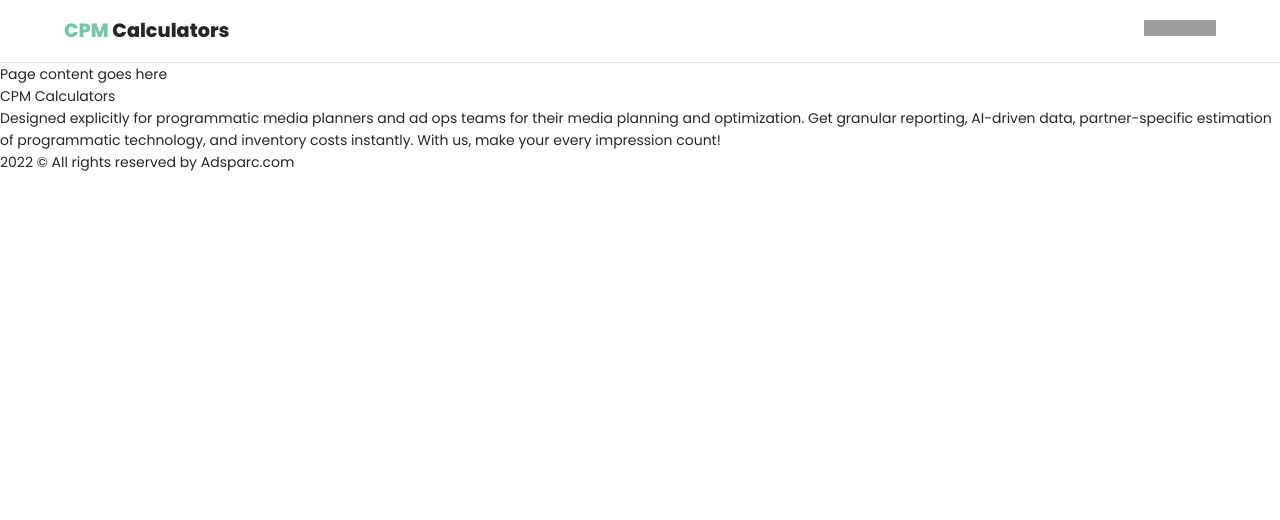
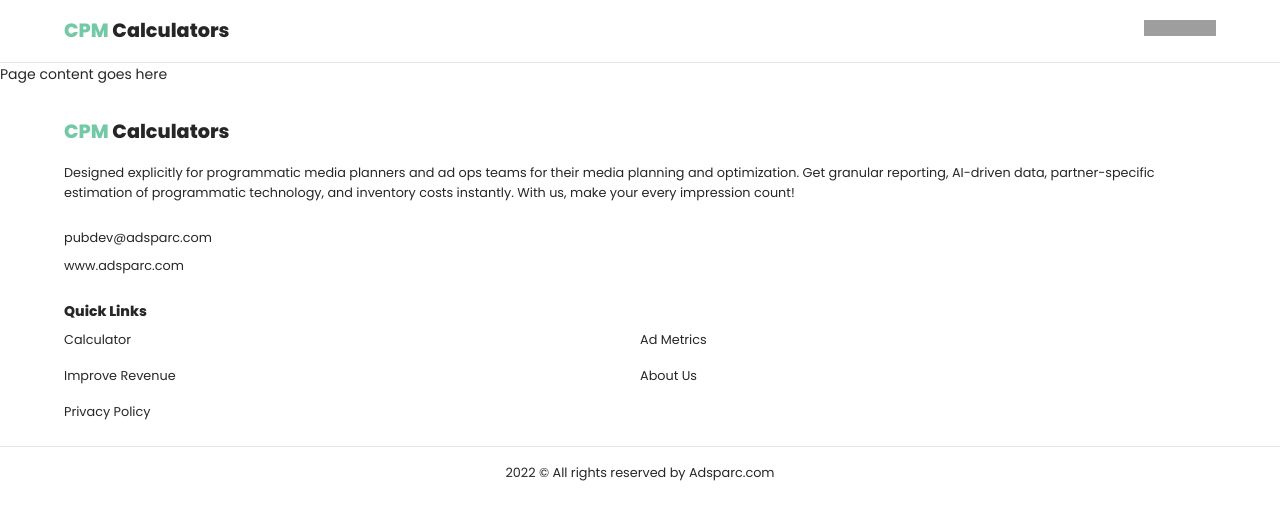
Before and after one commit to arvind-adsparc/cpmcalculators, a Next.js app: page / in a window 1280 px wide. Shown: the top 520 px of the page. Built offline with nearby package versions, Linux system fonts and the light colour scheme; grey boxes are pictures that could not be loaded.

Commit message:
addition of footer component

```diff
--- a/components/Footer/footer.jsx
+++ b/components/Footer/footer.jsx
@@ -1,12 +1,15 @@
+import styles from "../../styles/Footer.module.scss";
+
 const Footer = () => {
   return (
-    <footer>
+    <footer className={styles.footer}>
+      <div className="container">
         <div className="aboutCPM">
-        <div className="logo">
+          <div className={styles.logo}>
             <span>CPM</span> Calculators
           </div>
 
-        <div className="about">
+          <div className={styles.about}>
             Designed explicitly for programmatic media planners and ad ops teams
             for their media planning and optimization. Get granular reporting,
             AI-driven data, partner-specific estimation of programmatic
@@ -15,13 +18,28 @@ const Footer = () => {
           </div>
         </div>
 
-      <div className="links">
-        <div></div>
-
-        <div className="quickLinks"></div>
+        <div className={styles.links}>
+          <div>
+            <div className={styles.link}>pubdev@adsparc.com</div>
+            <div className={styles.link}>www.adsparc.com</div>
           </div>
 
-      <div className="copyright">2022 © All rights reserved by Adsparc.com</div>
+          <div className={styles.quickLinks}>
+            <div className={styles.linkHead}>Quick Links</div>
+
+            <div className={styles.grid}>
+              <div className={styles.link}>Calculator</div>
+              <div className={styles.link}>Ad Metrics</div>
+              <div className={styles.link}>Improve Revenue</div>
+              <div className={styles.link}>About Us</div>
+              <div className={styles.link}>Privacy Policy</div>
+            </div>
+          </div>
+        </div>
+      </div>
+      <div className={styles.copyright}>
+        2022 © All rights reserved by Adsparc.com
+      </div>
     </footer>
   );
 };
--- a/pages/index.js
+++ b/pages/index.js
@@ -1,6 +1,5 @@
 import Layout from "../components/Layout";
 import Seo from "../components/Seo";
-import styles from "../styles/Home.module.css";
 
 export default function Home() {
   return (
--- /dev/null
+++ b/styles/Footer.module.scss
@@ -0,0 +1,56 @@
+@use "variables";
+
+.footer {
+  padding: 1rem 0;
+  position: sticky;
+  width: 100%;
+  top: 0;
+  right: 0;
+  background-color: variables.$neutralWhite;
+
+  .logo {
+    font-size: 1.2rem;
+    font-weight: variables.$bold;
+    margin: 1rem 0;
+
+    span {
+      color: variables.$primaryColor;
+    }
+  }
+
+  .about {
+    font-size: 0.8rem;
+    margin-bottom: 1rem;
+  }
+
+  .links {
+    display: flex;
+    justify-content: space-between;
+    flex-direction: column;
+
+    .quickLinks {
+      margin: 1rem 0;
+
+      .linkHead {
+        font-weight: variables.$bold;
+      }
+
+      .grid {
+        display: grid;
+        grid-template-columns: 1fr 1fr;
+      }
+    }
+
+    .link {
+      font-size: 0.8rem;
+      margin: 0.5rem 0;
+    }
+  }
+
+  .copyright {
+    border-top: 1px solid variables.$neutralGray;
+    text-align: center;
+    padding: 1rem 0;
+    font-size: 0.8rem;
+  }
+}
--- a/styles/Home.module.css
+++ /dev/null
@@ -1,116 +0,0 @@
-.container {
-  padding: 0 2rem;
-}
-
-.main {
-  min-height: 100vh;
-  padding: 4rem 0;
-  flex: 1;
-  display: flex;
-  flex-direction: column;
-  justify-content: center;
-  align-items: center;
-}
-
-.footer {
-  display: flex;
-  flex: 1;
-  padding: 2rem 0;
-  border-top: 1px solid #eaeaea;
-  justify-content: center;
-  align-items: center;
-}
-
-.footer a {
-  display: flex;
-  justify-content: center;
-  align-items: center;
-  flex-grow: 1;
-}
-
-.title a {
-  color: #0070f3;
-  text-decoration: none;
-}
-
-.title a:hover,
-.title a:focus,
-.title a:active {
-  text-decoration: underline;
-}
-
-.title {
-  margin: 0;
-  line-height: 1.15;
-  font-size: 4rem;
-}
-
-.title,
-.description {
-  text-align: center;
-}
-
-.description {
-  margin: 4rem 0;
-  line-height: 1.5;
-  font-size: 1.5rem;
-}
-
-.code {
-  background: #fafafa;
-  border-radius: 5px;
-  padding: 0.75rem;
-  font-size: 1.1rem;
-  font-family: Menlo, Monaco, Lucida Console, Liberation Mono, DejaVu Sans Mono,
-    Bitstream Vera Sans Mono, Courier New, monospace;
-}
-
-.grid {
-  display: flex;
-  align-items: center;
-  justify-content: center;
-  flex-wrap: wrap;
-  max-width: 800px;
-}
-
-.card {
-  margin: 1rem;
-  padding: 1.5rem;
-  text-align: left;
-  color: inherit;
-  text-decoration: none;
-  border: 1px solid #eaeaea;
-  border-radius: 10px;
-  transition: color 0.15s ease, border-color 0.15s ease;
-  max-width: 300px;
-}
-
-.card:hover,
-.card:focus,
-.card:active {
-  color: #0070f3;
-  border-color: #0070f3;
-}
-
-.card h2 {
-  margin: 0 0 1rem 0;
-  font-size: 1.5rem;
-}
-
-.card p {
-  margin: 0;
-  font-size: 1.25rem;
-  line-height: 1.5;
-}
-
-.logo {
-  height: 1em;
-  margin-left: 0.5rem;
-}
-
-@media (max-width: 600px) {
-  .grid {
-    width: 100%;
-    flex-direction: column;
-  }
-}
```
Lines whose indentation alone changed are shown as unchanged.
